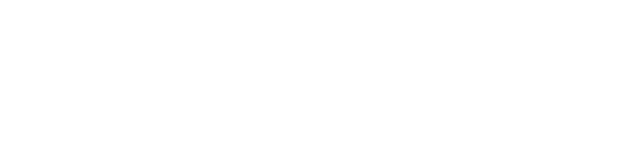
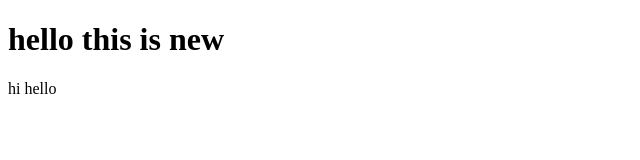
Before and after one commit to CorruptedMonk7/First-repository, a plain HTML site: page inde.html in a window 1280 px wide. Shown: the whole page, without its empty margins (0-640 px from the left). Drawn offline with Linux system fonts and the light colour scheme.

Commit message:
just added a heading and para

```diff
--- a/inde.html
+++ b/inde.html
@@ -7,6 +7,7 @@
     <title>Github Module Website Making</title>
 </head>
 <body>
-
+    <h1>hello this is new</h1>
+    <p>hi hello</p>
 </body>
 </html>
```
